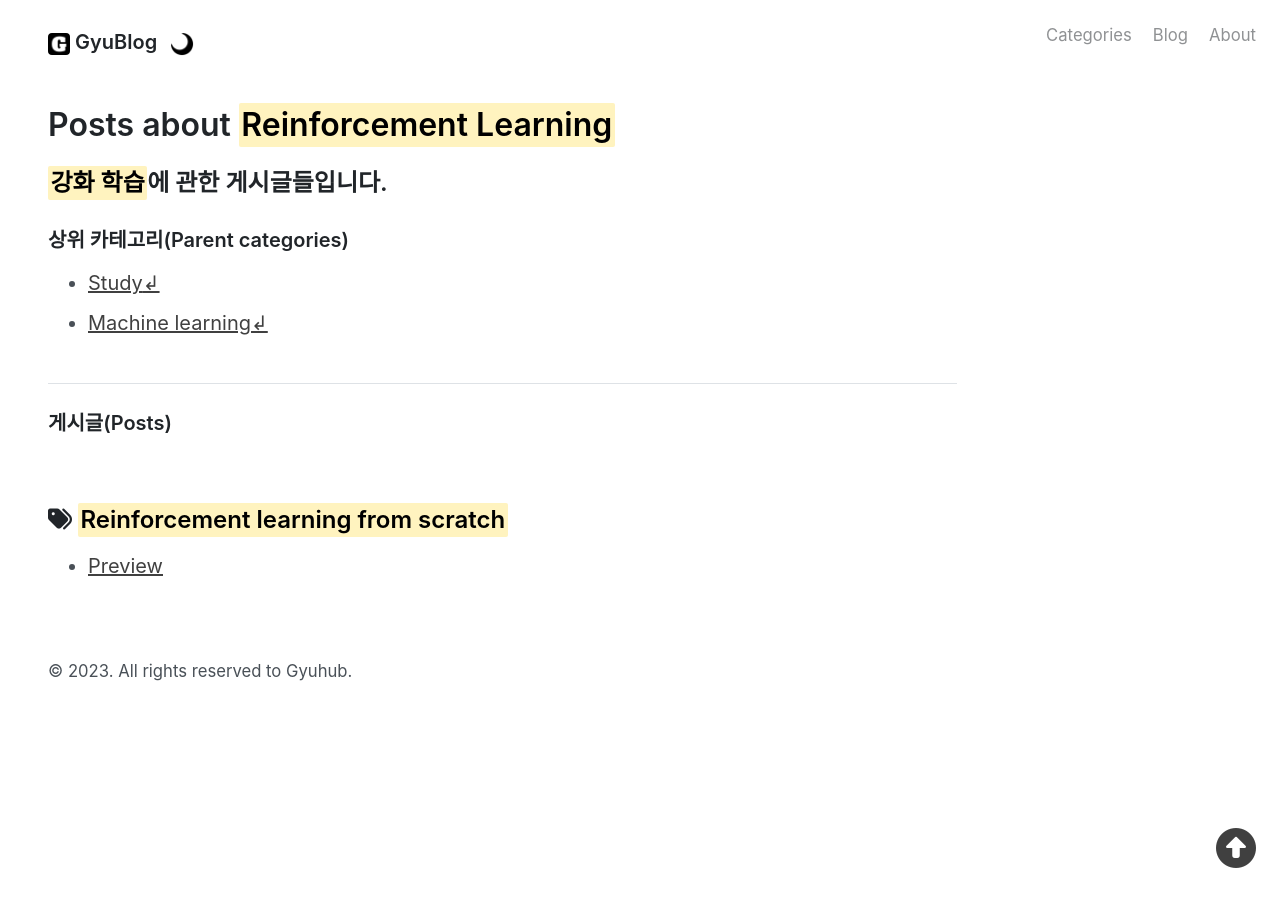
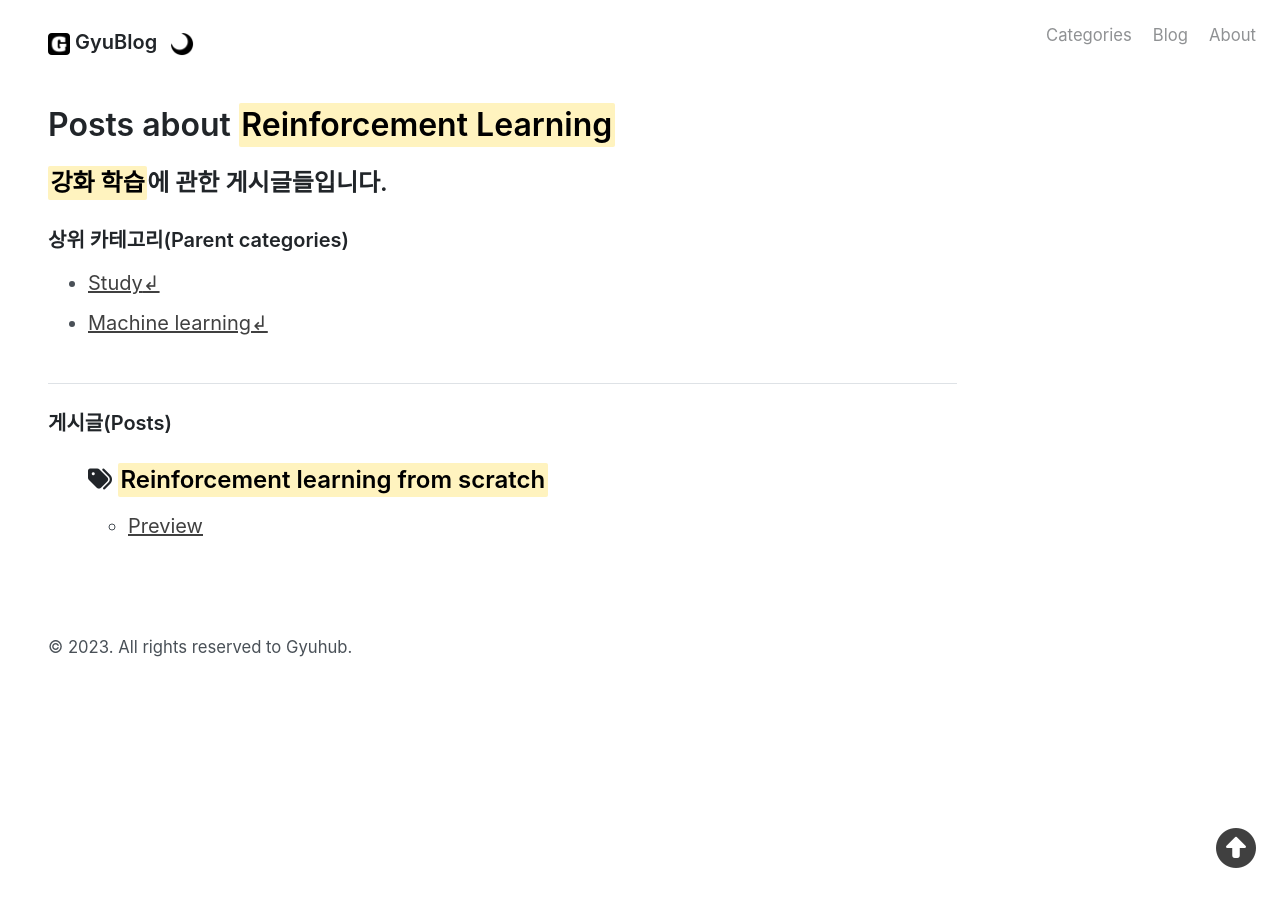
Before and after one commit to mngupark/mngupark.github.io, a Jekyll site: the page built from posts/study/machine learning/reinforcement learning/index.html, in a window 1280 px wide. Built offline with Jekyll 4.4.1, drawn with Linux system fonts in a browser that asks for light colours; nearby versions of some CDN libraries.

Commit message:
fix error of unordered list

```diff
--- a/_layouts/category.html
+++ b/_layouts/category.html
@@ -67,8 +67,9 @@
     {% assign sortedPosts = site.posts | sort:"post-order" %}
     {% for post in sortedPosts %}
         {% assign postCategory = post.category %}
-        {% if pageTitle == postCategory and post.post-series != postSeries %}
-            </ul>
+        {% if pageTitle == postCategory and post.post-series != empty and post.post-series != postSeries %}
+            {{ listCloser }}
+            {% capture listCloser %}</ul>{% endcapture %}
         {% endif %}
         {% if post.post-order == 1 and pageTitle == postCategory %}
             {% assign postSeries = post.post-series %}
```
